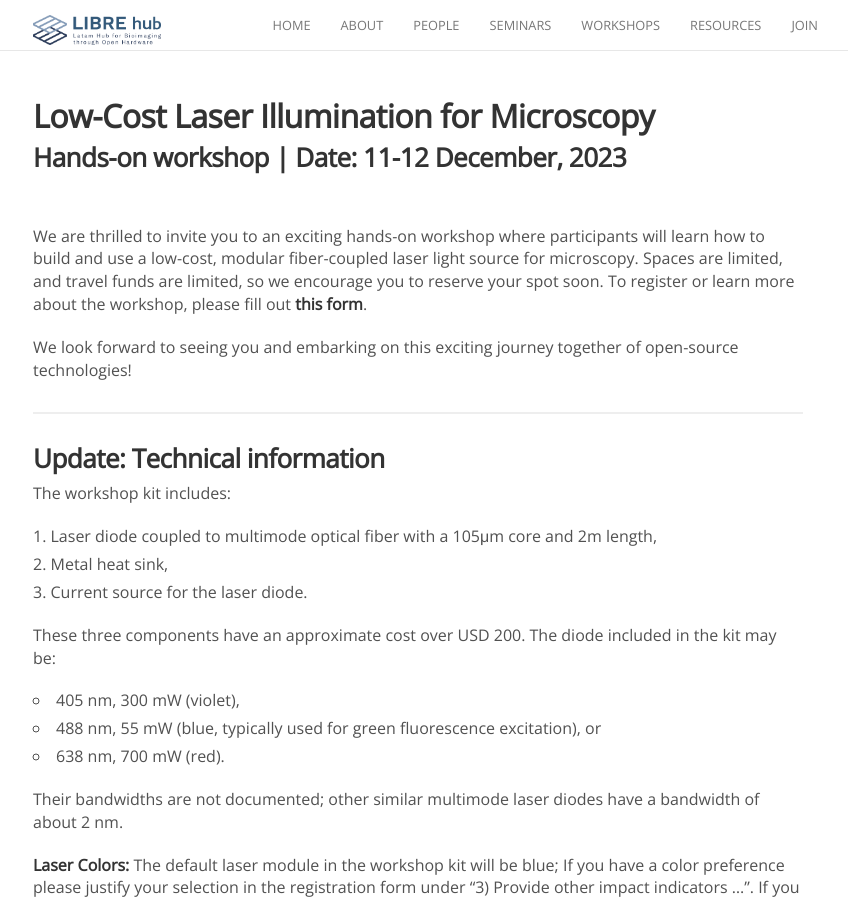
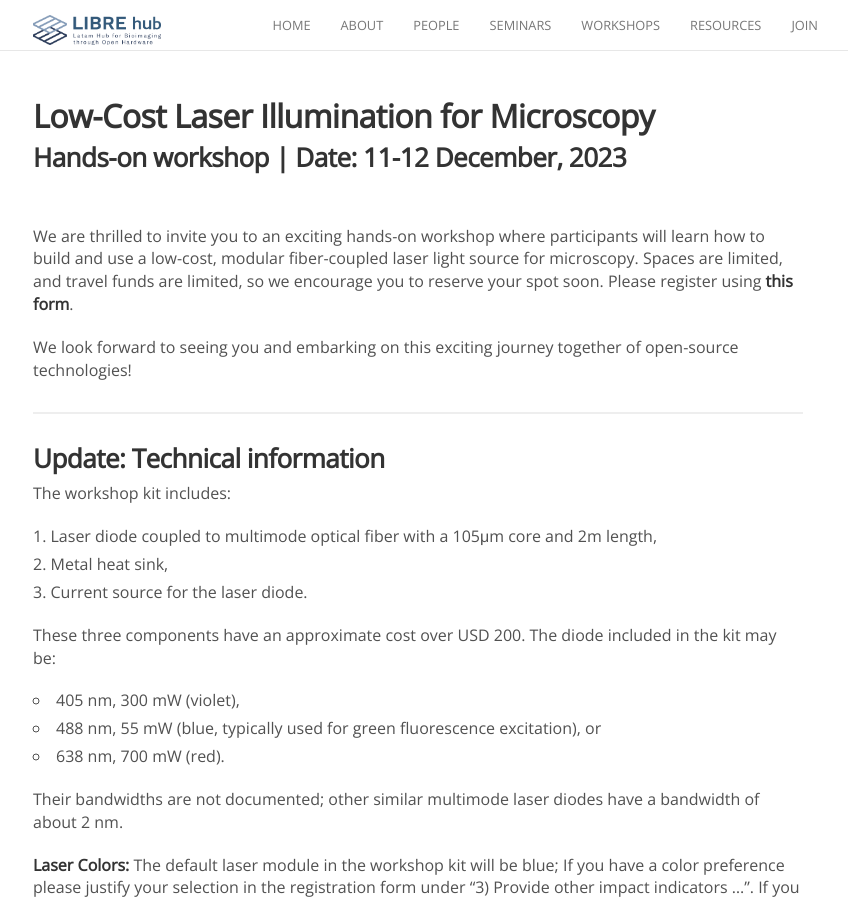
Before and after one commit to LIBREhub/LIBREhub.github.io, a Jekyll site: the page built from _posts/2023-07-30-laserillum-ws.md, in a window 1280 px wide and 900 px high. Shown: the whole window, without its empty margins (222-1070 px from the left). Built offline with Jekyll 4.4.1, drawn with Linux system fonts in a browser that asks for light colours; nearby versions of some CDN libraries.

Commit message:
Update 2023-07-30-laserillum-ws.md

```diff
--- a/_posts/2023-07-30-laserillum-ws.md
+++ b/_posts/2023-07-30-laserillum-ws.md
@@ -11,7 +11,7 @@ header-img: images/workshops/LLIM_2023_afiche.png
 
 <br>
 
-We are thrilled to invite you to an exciting hands-on workshop where participants will learn how to build and use a low-cost, modular fiber-coupled laser light source for microscopy. Spaces are limited, and travel funds are limited, so we encourage you to reserve your spot soon. To register or learn more about the workshop, please fill out [**this form**](https://forms.gle/p1hhrFmtSUmxEyZE7).
+We are thrilled to invite you to an exciting hands-on workshop where participants will learn how to build and use a low-cost, modular fiber-coupled laser light source for microscopy. Spaces are limited, and travel funds are limited, so we encourage you to reserve your spot soon. Please register using [**this form**](https://forms.gle/p1hhrFmtSUmxEyZE7).
 
 We look forward to seeing you and embarking on this exciting journey together of open-source technologies!
 
```
